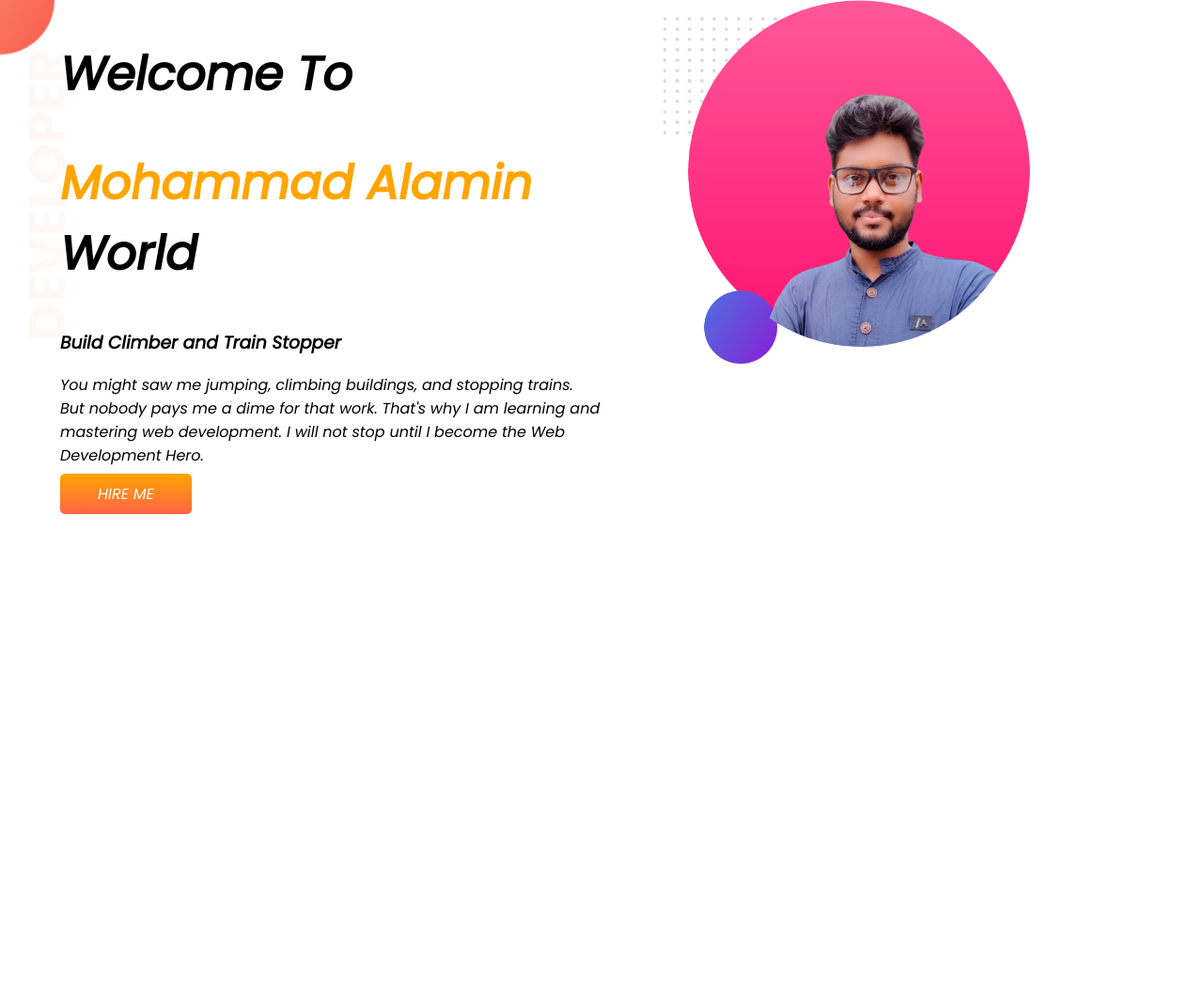
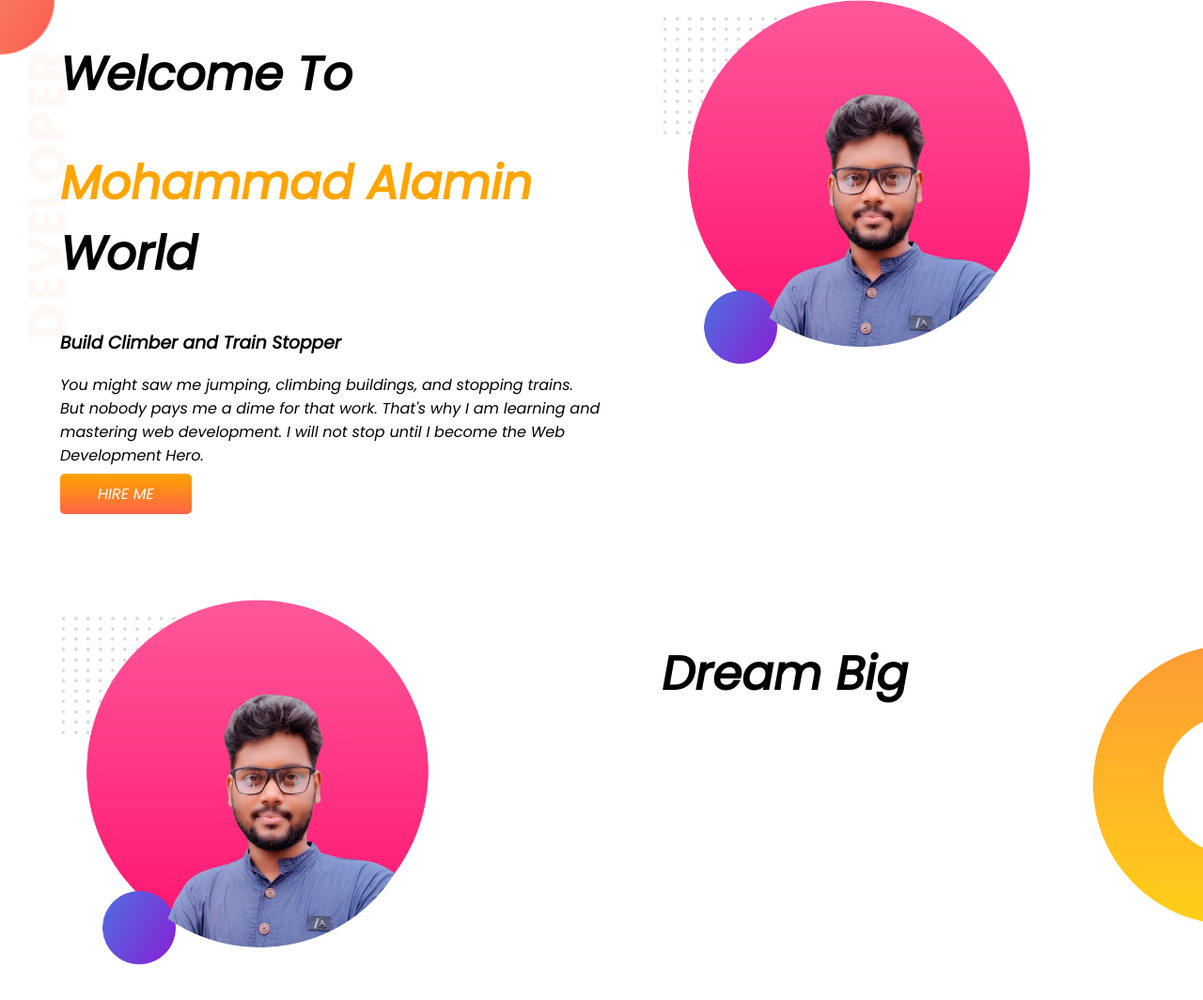
Before and after one commit to The-alamin/developers-portfolio, a plain HTML site: page index.html in a window 1280 px wide. Shown: the whole page at 94% size. Before the commit the page ends 800 px from the top, so only its background shows below. Drawn offline with Linux system fonts and the light colour scheme.

Commit message:
dream big add

```diff
--- a/index.html
+++ b/index.html
@@ -22,5 +22,10 @@
     </div>
     <div class="half-width"><img src="images\alaminbg.png" alt=""></div>
 </section>
+<section class="dream-big">
+    <div class="half-width"><img src="images/alaminbg.png" alt=""></div>
+    <div class="half-width"><h1>Dream Big</h1>
+    </div>
+</section>
 </body>
 </html>
--- a/style.css
+++ b/style.css
@@ -10,6 +10,7 @@ h1 {
 }
 section {
   display: flex;
+  margin-bottom: 100px;
 }
 .half-width {
   width: 50%;
@@ -29,3 +30,8 @@ section {
   background-image: url(images/top-banner.png);
   background-repeat: no-repeat;
 }
+.dream-big {
+  background-image: url(images/dream-bg.png);
+  background-repeat: no-repeat;
+  background-position: right;
+}
```
